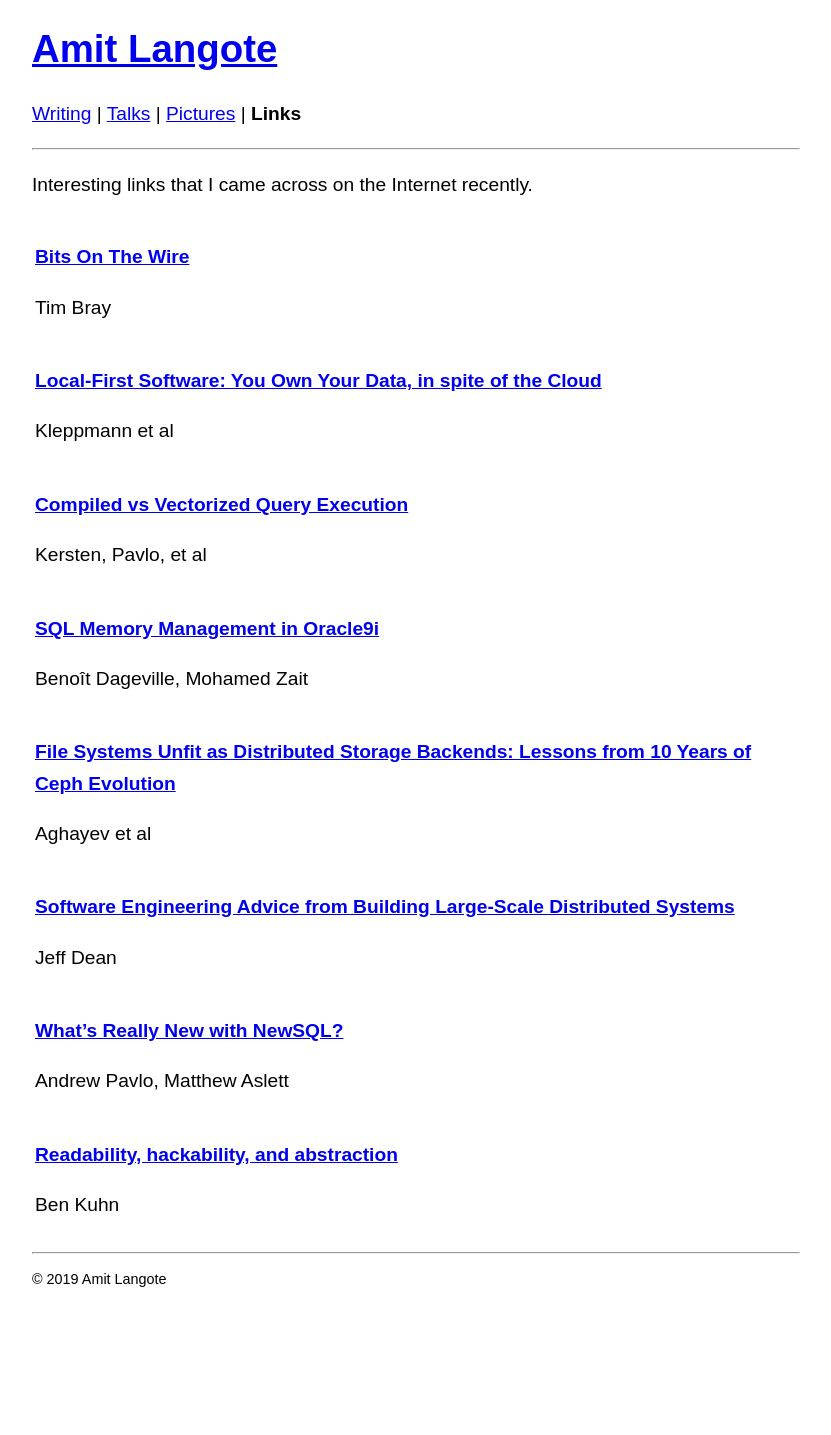
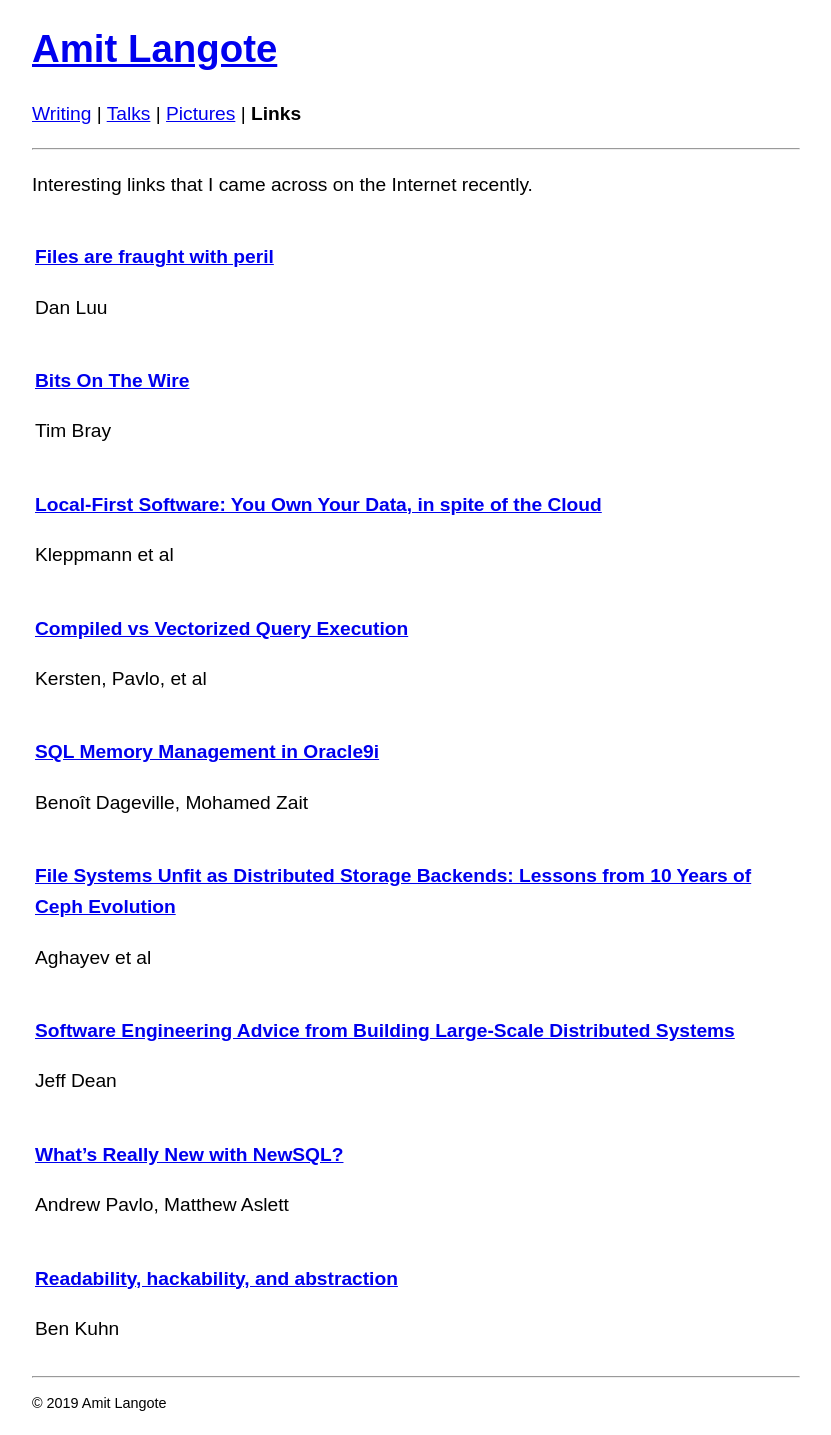
Before and after one commit to amitlan/website, a Jekyll site: the page built from bookmarks/index.md, in a window 1280 px wide. Shown: the whole page, without its empty margins (224-1055 px from the left). Built offline with Jekyll 4.4.1, drawn with Linux system fonts in a browser that asks for light colours; before the commit the page ends 1311 px from its top, so only the background shows below that.

Commit message:
bookmarks: dan luu on files

```diff
--- a/bookmarks/index.md
+++ b/bookmarks/index.md
@@ -6,6 +6,8 @@ layout: default
 Interesting links that I came across on the Internet recently.
 
 <table>
+  <tr><td><p><a href="https://danluu.com/deconstruct-files/"><b>Files are fraught with peril</b></a></p><p>Dan Luu</p></td></tr>
+
   <tr><td><p><a href="https://www.tbray.org/ongoing/When/201x/2019/11/17/Bits-On-the-Wire"><b>Bits On The Wire </b></a></p><p>Tim Bray</p></td></tr>
 
   <tr><td><p><a href="https://martin.kleppmann.com/papers/local-first.pdf"><b>Local-First Software: You Own Your Data, in spite of the Cloud</b></a></p><p>Kleppmann et al</p></td></tr>
```
